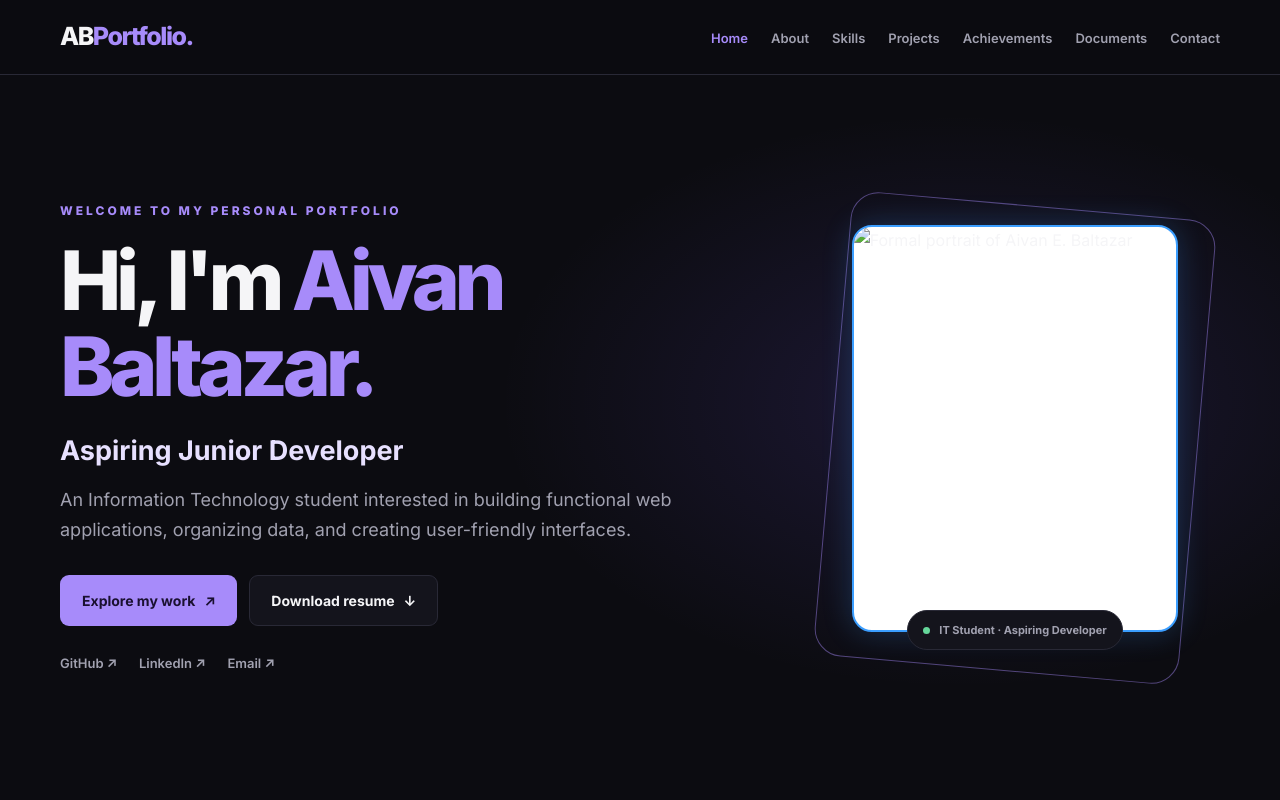
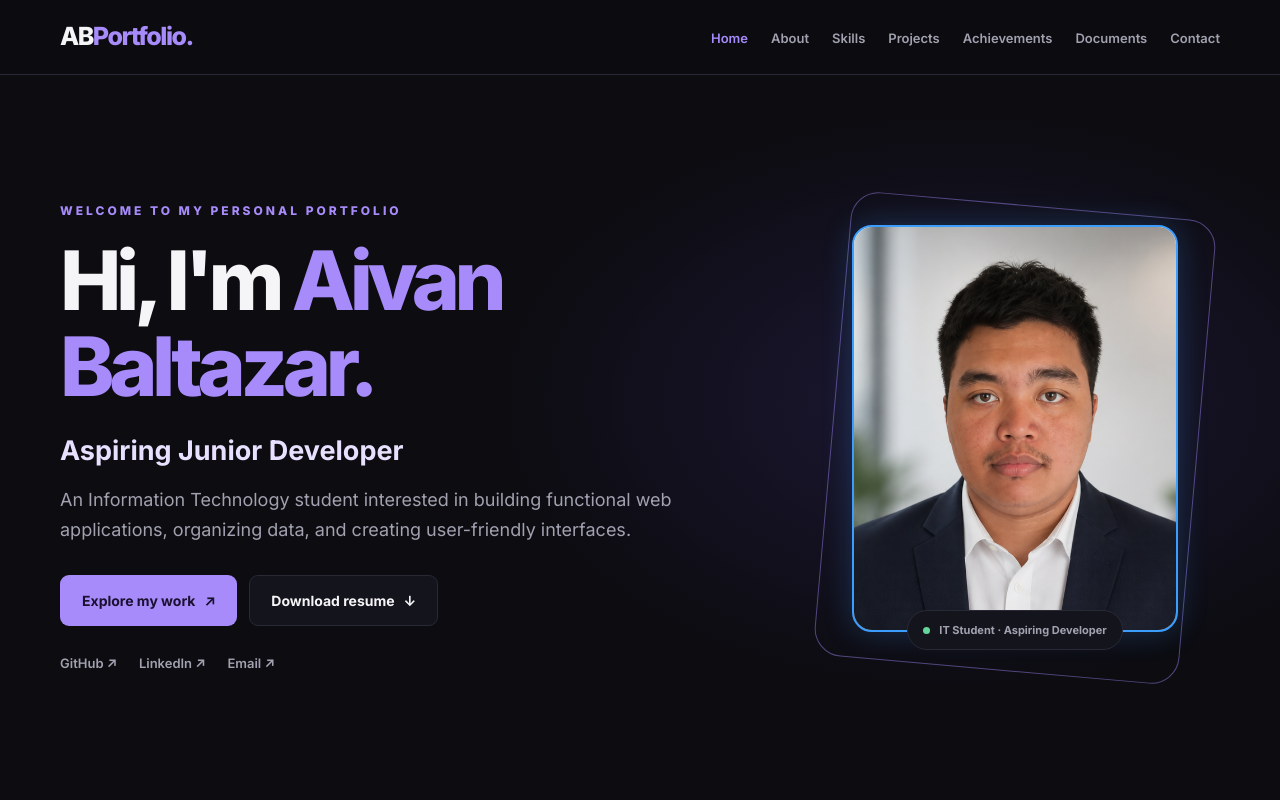
Before and after one commit to ban09132005-arch/Aivan---portfolio-2, a plain HTML site: page index.html in a window 1280 px wide. Shown: the top 800 px of the page. Drawn offline with Linux system fonts and the light colour scheme.

Commit message:
Update index.html

```diff
--- a/index.html
+++ b/index.html
@@ -51,7 +51,7 @@
       </div>
       <div class="hero-photo-wrap">
         <div class="hero-orbit"></div>
-        <img class="hero-photo" src="assets/aivan-photo-source.png" alt="Formal portrait of Aivan E. Baltazar">
+        <img class="hero-photo" src="assets/Aivanpfp.png" alt="Formal portrait of Aivan E. Baltazar">
         <div class="photo-caption"><span class="status-dot"></span> IT Student · Aspiring Developer</div>
       </div>
     </div>
```
